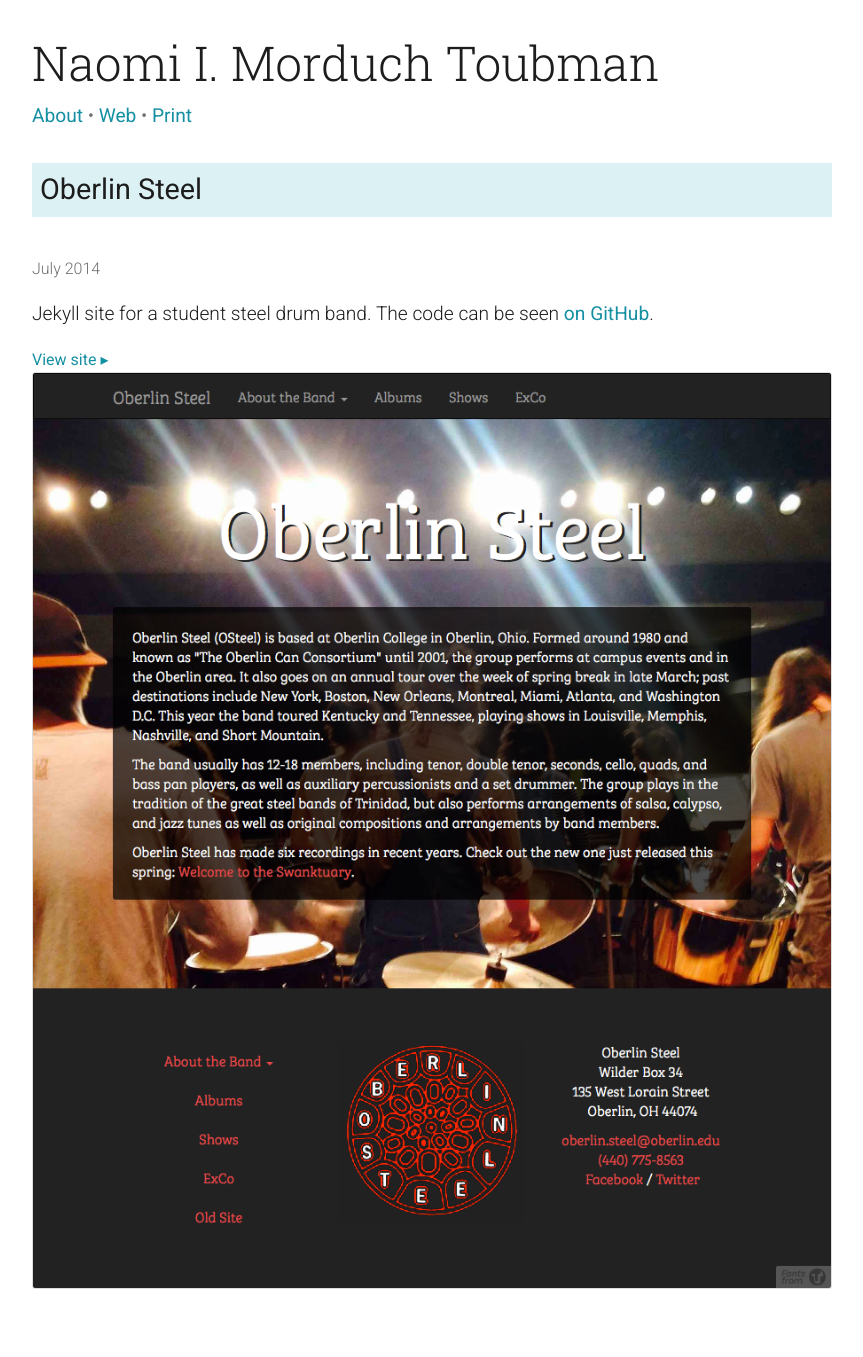
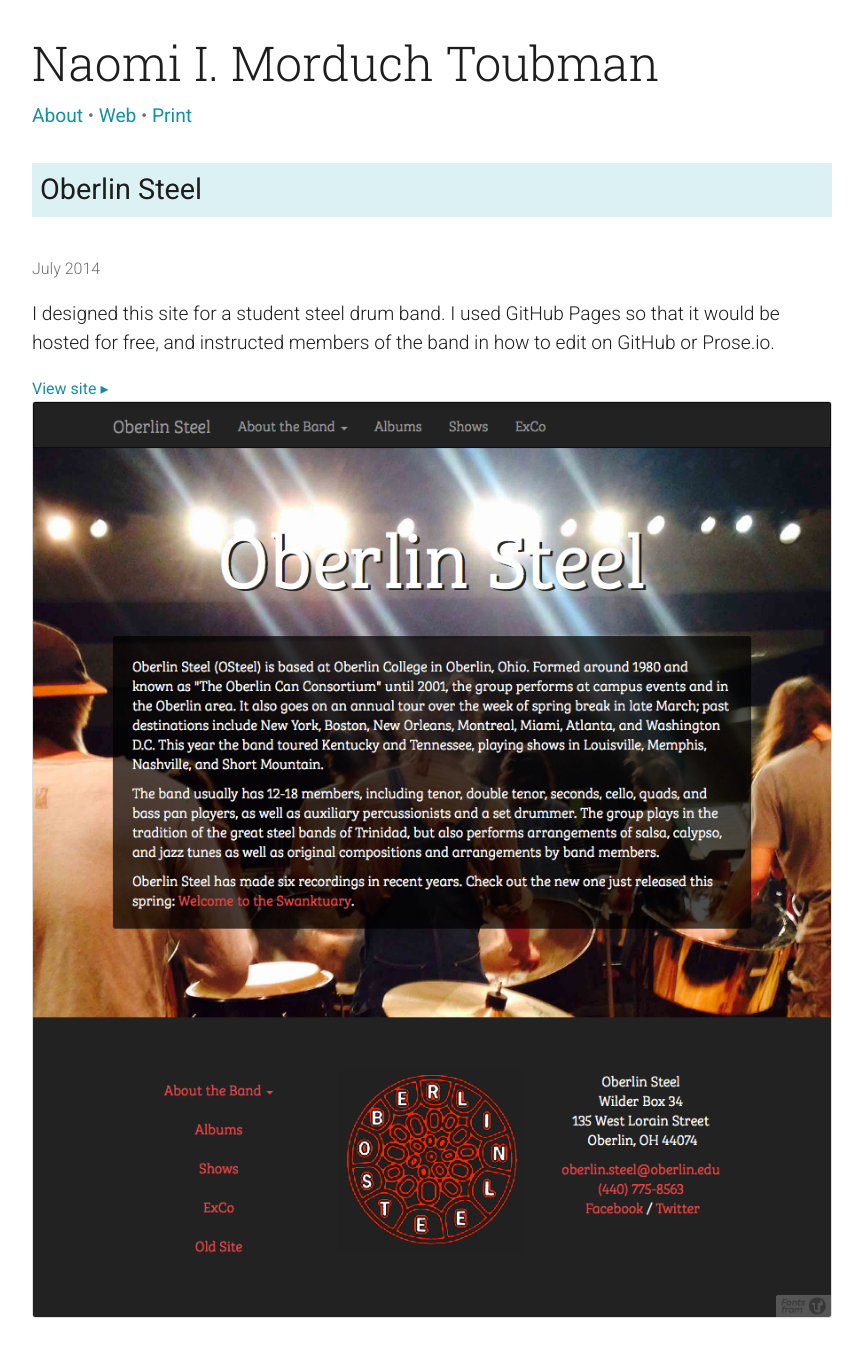
Before and after one commit to nmorduch/nmorduch.github.io, a Jekyll site: the page built from _posts/2014-07-10-oberlin-steel.md, in a window 1280 px wide. Shown: the whole page, without its empty margins (208-1071 px from the left). Built offline with Jekyll 4.4.1, drawn with Linux system fonts in a browser that asks for light colours; before the commit the page ends 1328 px from its top, so only the background shows below that.

Commit message:
Update text

```diff
--- a/_posts/2014-07-10-oberlin-steel.md
+++ b/_posts/2014-07-10-oberlin-steel.md
@@ -1,7 +1,7 @@
 ---
 layout: portfolio_item
 title: "Oberlin\_Steel"
-link: "http://oberlinsteel.com"
+link: http://oberlinsteel.com
 categories: web
 img:
   - large: osteel.png
@@ -9,4 +9,4 @@
 published: true
 ---
 
-Jekyll site for a student steel drum band. The code can be seen [on GitHub](https://github.com/nmorduch/osteel/).
+I designed this site for a student steel drum band. I used GitHub Pages so that it would be hosted for free, and instructed members of the band in how to edit on GitHub or Prose.io.
```
